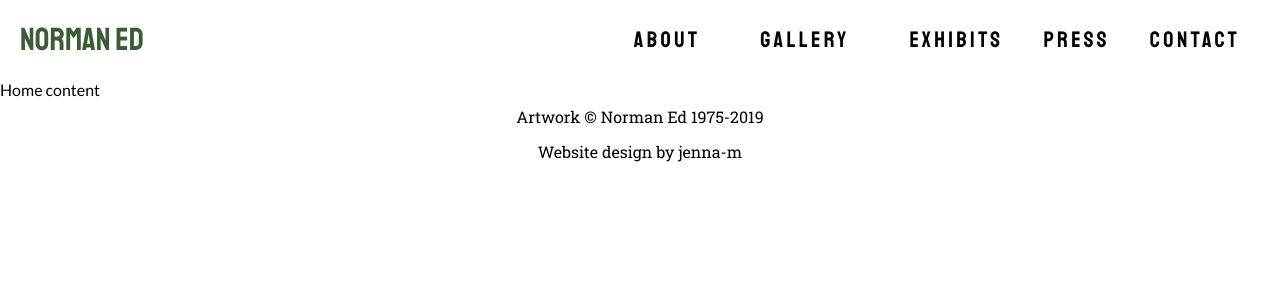
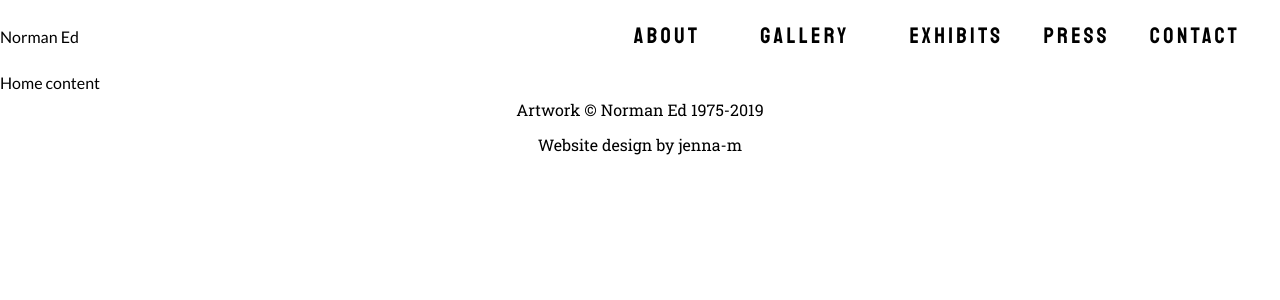
Before and after one commit to jenna-m/norman-ed, a React (Create React App) app in the folder client/: page / in a window 1280 px wide. Shown: the top 300 px of the page. Built offline with nearby package versions, Linux system fonts and the light colour scheme.

Commit message:
Update App.css

```diff
--- a/client/src/App.css
+++ b/client/src/App.css
@@ -45,13 +45,17 @@ a:visited {
 
 }
 
-.logo {
+.logo a {
   display: flex;
   justify-content: flex-start;
   padding: 20px;
   color: #3d5c36;
   font-family: 'Staatliches', 'Futura', sans-serif;
   font-size: 2em;
+}
+
+.logo a:hover {
+  text-decoration: none;
 }
 
 .menu {
@@ -86,10 +90,6 @@ ul.menu li a {
 
 ul.menu > li:hover {
   background-color: #ffffff;
-}
-
-ul.menu li a:hover {
-  border-bottom: none;
 }
 
 ul.menu > li {
```
